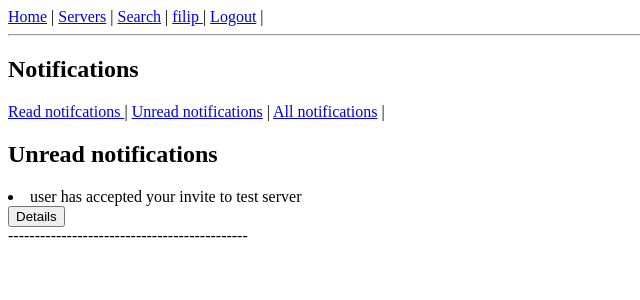
After one commit to filipzmija1/MyChat, a Django app: a page that uses mychat/templates/viperchat/notifications.html in a window 1280 px wide. The commit adds this page. Shown: the top 300 px of the page, without its empty margins (0-640 px from the left). Run offline with Django 4.2, Linux system fonts and the light colour scheme; a user stored in the database is signed in; data comes from the database, SQL or seed files in the repository.

Commit message:
notification lists

```diff
--- a/mychat/mychat/urls.py
+++ b/mychat/mychat/urls.py
@@ -33,7 +33,12 @@ urlpatterns = [
     path('search/', vchat.SearchUserOrRoom.as_view(), name='search'),
     path('delete-friend/<slug:username>', vchat.DeleteFriend.as_view(), name='delete_friend'),
     path('friend-request/<slug:username>', vchat.FriendNotifiaction.as_view(), name='friend_notification'),
+    path('user/<slug:username>/notifications/navigator', vchat.Notifications.as_view(), name='notifications'),
     path('user/<slug:username>/notifications', vchat.NotificationList.as_view(), name='notification_list'),
+    path('user/<slug:username>/notifications-unread', vchat.NotificationUnreadList.as_view(), name='notification_unread_list'),
+    path('user/<slug:username>/notifications-read', vchat.NotificationsReadList.as_view(), name='notification_read_list'),
+    path('user/<slug:username>/notification-detail/<uuid:pk>', vchat.NotificationDetail.as_view(), name='notification_detail'),
+    path('user/<slug:username>/notification/change/<uuid:pk>', vchat.NotificationUpdate.as_view(), name='notification_update'),
     path('user/<slug:username>/friend-requests', vchat.FriendRequestList.as_view(), name='friend_request_list'),
     path('friend-requests/<uuid:pk>', vchat.FriendRequestAnswer.as_view(), name='friend_request_detail'),
     path('request-delete/<uuid:pk>', vchat.FriendRequestDelete.as_view(), name='friend_request_delete'),
--- /dev/null
+++ b/mychat/templates/viperchat/notification_unread_list.html
@@ -0,0 +1,16 @@
+{% include 'viperchat/notifications.html' %}
+
+
+{% block notifications %}
+<h2>Unread notifications</h2>
+{% for notification in notifications %}
+<li>
+    {% if notification.is_read == False %}
+   {{ notification.description }} <br>
+    <a href="{% url 'notification_detail' username=request.user.username pk=notification.id %}"><button>Details</button></a><br>
+    ---------------------------------------------
+    {% endif %}
+</li>
+
+{% endfor %}
+{% endblock %}
--- /dev/null
+++ b/mychat/templates/viperchat/notifications.html
@@ -0,0 +1,14 @@
+{% extends 'viperchat/base.html' %}
+
+{% block title %}Notifications {% endblock %}
+
+{% block content %}
+<h2>Notifications</h2>
+<a href="{% url 'notification_read_list' request.user %}">Read notifcations </a>|
+<a href="{% url 'notification_unread_list' request.user %}">Unread notifications</a> |
+<a href="{% url 'notification_list' request.user %}">All notifications</a> |
+{% endblock %}
+
+{% block notifications %}
+
+{% endblock %}
--- a/mychat/templates/viperchat/user_profile.html
+++ b/mychat/templates/viperchat/user_profile.html
@@ -11,7 +11,7 @@
 {% endif %}
 {% if request.user == user %}
 <a href="{% url 'edit_profile' user.username %}">Edit profile</a> |
-<a href="{% url 'notification_list' user.username %}">Notifications</a> |
+<a href="{% url 'notifications' user.username %}">Notifications</a> |
 <a href="{% url 'friend_request_list' user.username %}">Friend requests</a> |
 <a href="{% url 'user_server_invites' user.username %}">Server requests</a> |
 <a href="{% url 'logged_user_servers' user.username %}">Your servers</a> | <br>
--- a/mychat/viperchat/signals.py
+++ b/mychat/viperchat/signals.py
@@ -4,7 +4,7 @@ from django.dispatch import receiver
 from django.contrib.auth.models import Permission
 from django.contrib.auth import get_user
 
-from .models import UserPermissionSettings, ServerInvite, Notification
+from .models import UserPermissionSettings, ServerInvite, Notification, Message
 
 
 User = get_user_model()
--- a/mychat/viperchat/views.py
+++ b/mychat/viperchat/views.py
@@ -673,6 +673,7 @@ class ServerInviteDetail(LoginRequiredMixin, UserPassesTestMixin, DetailView):
         if 'decline_button' in self.request.POST:
             invite.status = 'declined'
         invite.save()
+        #   Refresh for signals work
         invite.refresh_from_db()
         invite.delete()
         return redirect('user_server_invites', username=self.request.user.username)
@@ -904,6 +905,102 @@ class NotificationList(LoginRequiredMixin, ListView):
             return context
 
 
+class NotificationUpdate(LoginRequiredMixin, UserPassesTestMixin, UpdateView):
+    """
+    Changes notification is_read status
+    """
+    model = Notification
+
+    def test_func(self):
+        user = User.objects.get(username=self.kwargs['username'])
+        if user == self.request.user:
+            return True
+        raise PermissionDenied
+
+    def get_object(self):
+        notification = Notification.objects.get(id=self.kwargs['pk'])
+        return notification
+
+    def get(self, request, *args, **kwargs):
+        notification = self.get_object()
+        if notification.is_read == True:
+            notification.is_read = False
+            notification.refresh_from_db
+            return render(reverse('notification_list', kwargs={'username': self.request.user.username,
+                                                               'pk': self.get_object().id} ))
+        else:
+            notification.is_read = True
+            notification.refresh_from_db
+            return render(reverse('notification_list', kwargs={'username': self.request.user.username,
+                                                               'pk': self.get_object().id} ))
+
+
+class NotificationsReadList(LoginRequiredMixin, UserPassesTestMixin, ListView):
+    """
+    Display notifications already read
+    """
+    model = Notification
+    template_name = 'viperchat/notification_read_list.html'
+
+    def test_func(self):
+        user = User.objects.get(username=self.kwargs['username'])
+        if user == self.request.user:
+            return True
+        raise PermissionDenied
+
+    def get_context_data(self, **kwargs):
+        context = super().get_context_data(**kwargs)
+        notifications = Notification.objects.filter(receiver=self.request.user)
+        context['notifications'] = notifications
+        return context
+
+
+class Notifications(LoginRequiredMixin, UserPassesTestMixin, View):
+    """
+    Navigate through Notifications
+    """
+    def test_func(self):
+        user = User.objects.get(username=self.kwargs['username'])
+        if user == self.request.user:
+            return True
+        raise PermissionDenied
+
+    def get(self, request,  *args, **kwargs):
+        notifications = Notification.objects.filter(receiver=self.request.user)
+        return render(request, 'viperchat/notifications.html', {'notifications': notifications})
+
+
+class NotificationUnreadList(LoginRequiredMixin, UserPassesTestMixin, ListView):
+    model = Notification
+    template_name = 'viperchat/notification_unread_list.html'
+
+    def test_func(self):
+        user = User.objects.get(username=self.kwargs['username'])
+        if user == self.request.user:
+            return True
+        raise PermissionDenied
+
+    def get_context_data(self, **kwargs):
+        context = super().get_context_data(**kwargs)
+        notifications = Notification.objects.filter(receiver=self.request.user)
+        context['notifications'] = notifications
+        return context
+
+
+class NotificationDetail(LoginRequiredMixin, UserPassesTestMixin, DetailView):
+    model = Notification
+    context_object_name = 'notification'
+
+    def test_func(self):
+        if self.request.user == self.get_object().receiver:
+            return True
+        raise PermissionDenied
+
+    def get_object(self):
+        notification = Notification.objects.get(id=self.kwargs['pk'])
+        return notification
+
+
 class FriendRequestList(LoginRequiredMixin, ListView):
     """
     Show user's friend requests
@@ -985,18 +1082,3 @@ class FriendRequestDelete(LoginRequiredMixin, DeleteView):
         receiver = self.get_object().receiver
         self.get_object().delete()
         return redirect('user_detail', username=receiver.username)
-
-
-# class RoomInvite(LoginRequiredMixin, CreateView):
-#     """Send notification to private room creator's friends for join the room"""
-#     model = RoomInvite
-
-#     def get_object(self, request, *args, **kwargs):
-#         room_id = self.kwargs['pk']
-#         room = Room.objects.get(id=room_id)
-#         return room
-
-#     def get(self, *args, **kwargs):
-#         logged_user = self.request.user
-#         room = self.get_object()
-#         pass
```
Also changed, not shown: mychat/templates/viperchat/notification_detail.html (added, +9 -0 lines), mychat/templates/viperchat/notification_list.html (+3 -5 lines), mychat/templates/viperchat/notification_read_list.html (added, +15 -0 lines).
